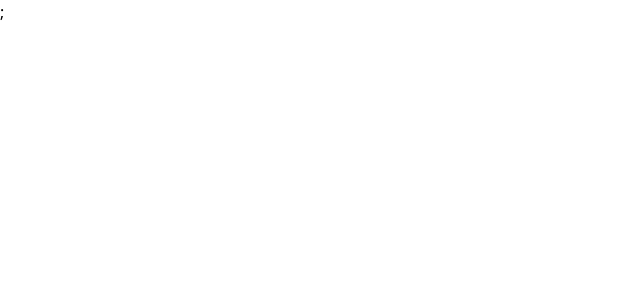
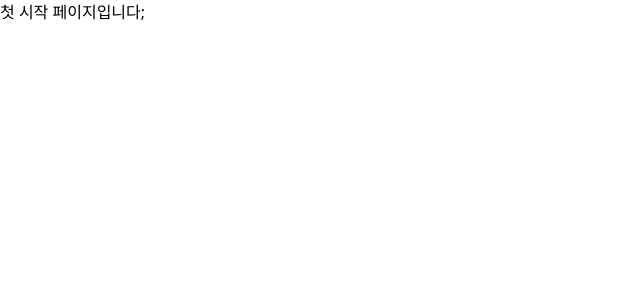
Before and after one commit to FPTPFPTP/MZTI-front, a Next.js app: page /start in a window 1280 px wide. Shown: the top 300 px of the page, without its empty margins (0-640 px from the left). Built offline with nearby package versions, Linux system fonts and the light colour scheme.

Commit message:
[#1] 앱 첫 시작 단계

```diff
--- a/pages/start/index.tsx
+++ b/pages/start/index.tsx
@@ -1,7 +1,7 @@
 import React from 'react';
 
 const start = () => {
-    return <></>;
+    return <>첫 시작 페이지입니다</>;
 };
 
 export default start;
```
